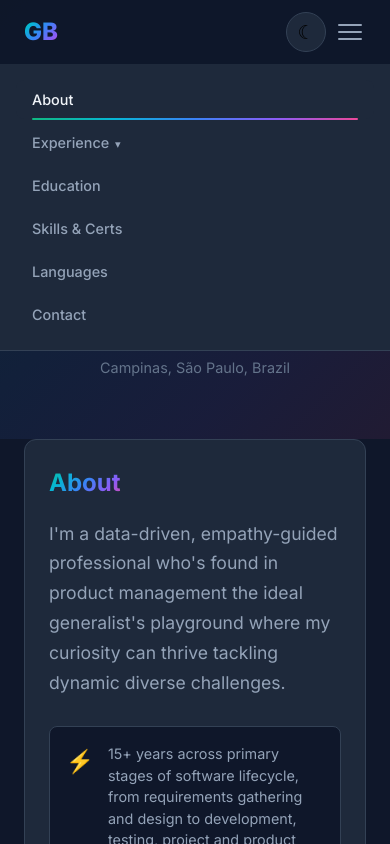
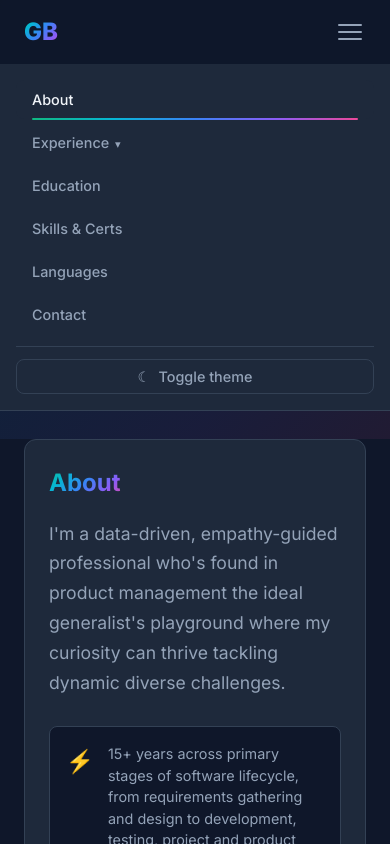
Before and after one commit to giovannibasso/personal-page, a plain HTML site: page index.html in a window 390 px wide. Both pictures are taken after a click on the button "Toggle menu". Shown: the top 844 px of the page. Drawn offline with Linux system fonts and the light colour scheme.

Commit message:
Move theme toggle into nav menu for mobile compatibility
Toggle now lives inside the navigation list, appearing as the last
menu item. On mobile it shows inside the hamburger dropdown with a
text label. Fixes tap issues on iOS/Edge mobile.

Co-Authored-By: Claude Opus 4.6 <noreply@anthropic.com>

```diff
--- a/index.html
+++ b/index.html
@@ -14,15 +14,9 @@
     <nav class="navbar">
         <div class="nav-container">
             <a href="#" class="nav-logo">GB</a>
-            <div class="nav-right">
-                <button class="theme-toggle" aria-label="Toggle light/dark mode" title="Toggle light/dark mode">
-                    <span class="theme-icon-dark">&#9790;</span>
-                    <span class="theme-icon-light">&#9728;</span>
-                </button>
-                <button class="mobile-toggle" aria-label="Toggle menu">
-                    <span></span><span></span><span></span>
-                </button>
-            </div>
+            <button class="mobile-toggle" aria-label="Toggle menu">
+                <span></span><span></span><span></span>
+            </button>
             <ul class="nav-menu">
                 <li class="nav-item">
                     <a href="#" class="nav-link active" data-tab="about">About</a>
@@ -61,6 +55,13 @@
                 </li>
                 <li class="nav-item">
                     <a href="#" class="nav-link" data-tab="contact">Contact</a>
+                </li>
+                <li class="nav-item theme-item">
+                    <button class="theme-toggle" aria-label="Toggle light/dark mode">
+                        <span class="theme-icon-dark">&#9790;</span>
+                        <span class="theme-icon-light">&#9728;</span>
+                        <span class="theme-label">Toggle theme</span>
+                    </button>
                 </li>
             </ul>
         </div>
--- a/style.css
+++ b/style.css
@@ -74,8 +74,9 @@ body {
     left: 0;
     right: 0;
     z-index: 1000;
-    background: rgba(15, 23, 42, 0.9);
+    background: rgba(15, 23, 42, 0.92);
     backdrop-filter: blur(20px);
+    -webkit-backdrop-filter: blur(20px);
     border-bottom: 1px solid var(--border-color);
 }
 
@@ -89,52 +90,52 @@ body {
     height: 64px;
 }
 
-.nav-right {
+/* Theme Toggle */
+.theme-item {
+    margin-left: 8px;
+}
+
+.theme-toggle {
     display: flex;
     align-items: center;
     gap: 8px;
-}
-
-.theme-toggle {
-    width: 40px;
-    height: 40px;
-    border-radius: 50%;
+    padding: 8px 16px;
+    border-radius: var(--radius-sm);
     border: 1px solid var(--border-color);
     background: var(--bg-secondary);
+    color: var(--text-secondary);
     cursor: pointer;
-    display: flex;
-    align-items: center;
-    justify-content: center;
-    font-size: 1.2rem;
+    font-size: 0.9rem;
+    font-family: inherit;
+    font-weight: 500;
     transition: var(--transition);
-    position: relative;
-    overflow: hidden;
+    -webkit-tap-highlight-color: transparent;
 }
 
 .theme-toggle:hover {
     border-color: var(--copilot-purple);
-    transform: scale(1.1);
+    color: var(--text-primary);
+    background: var(--bg-card-hover);
 }
 
-.theme-icon-dark,
-.theme-icon-light {
-    position: absolute;
-    transition: var(--transition);
+.theme-toggle:active {
+    transform: scale(0.96);
+}
+
+.theme-label {
+    display: none;
 }
 
 .theme-icon-light {
-    opacity: 0;
-    transform: rotate(90deg) scale(0);
+    display: none;
 }
 
 body.light-theme .theme-icon-dark {
-    opacity: 0;
-    transform: rotate(-90deg) scale(0);
+    display: none;
 }
 
 body.light-theme .theme-icon-light {
-    opacity: 1;
-    transform: rotate(0deg) scale(1);
+    display: inline;
 }
 
 body.light-theme .navbar {
@@ -918,6 +919,22 @@ body.light-theme .navbar {
     .section-title {
         margin-top: 80px;
     }
+
+    .theme-item {
+        margin-left: 0;
+        margin-top: 8px;
+        padding-top: 12px;
+        border-top: 1px solid var(--border-color);
+    }
+
+    .theme-toggle {
+        width: 100%;
+        justify-content: center;
+    }
+
+    .theme-label {
+        display: inline;
+    }
 }
 
 @media (max-width: 480px) {
```
